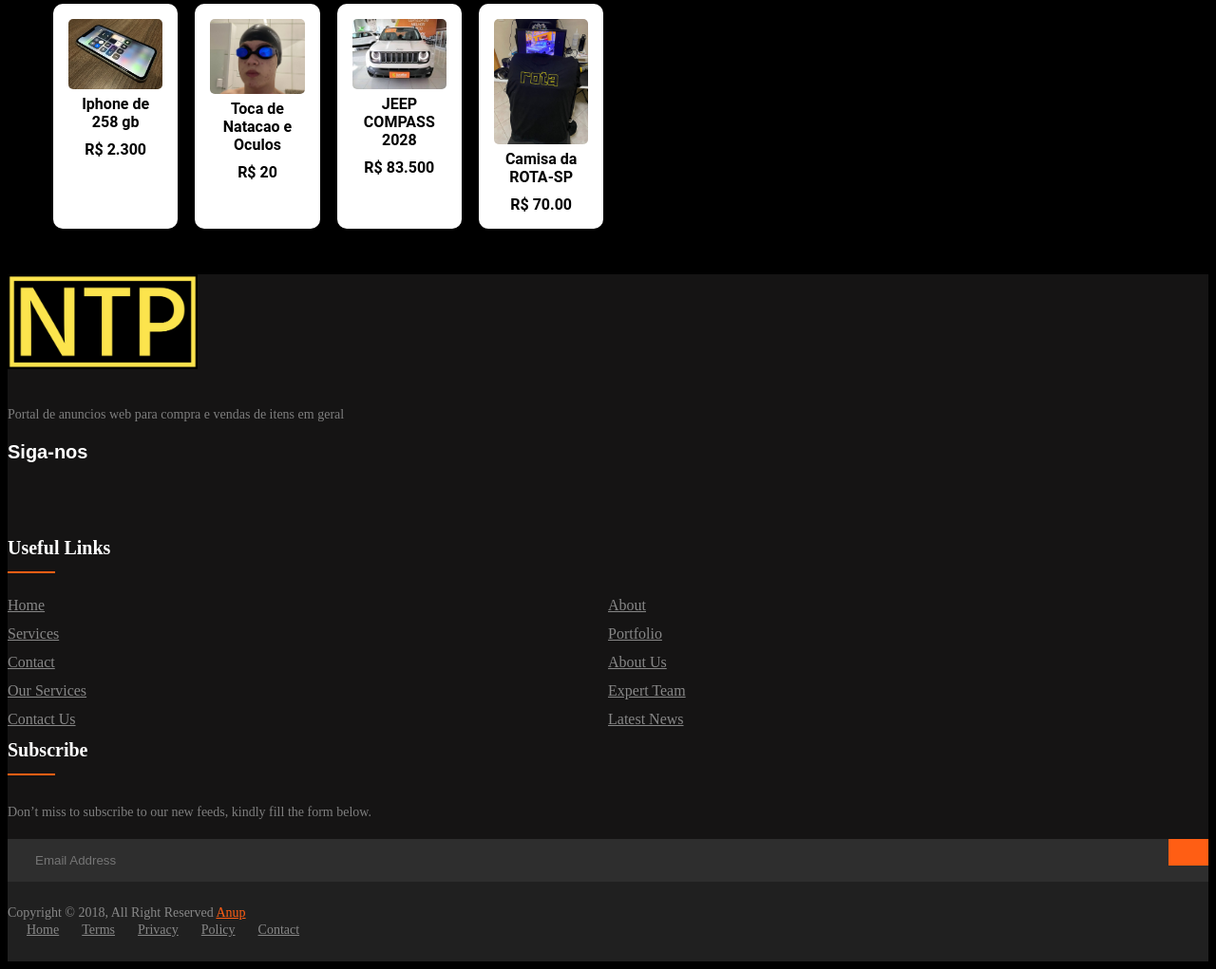
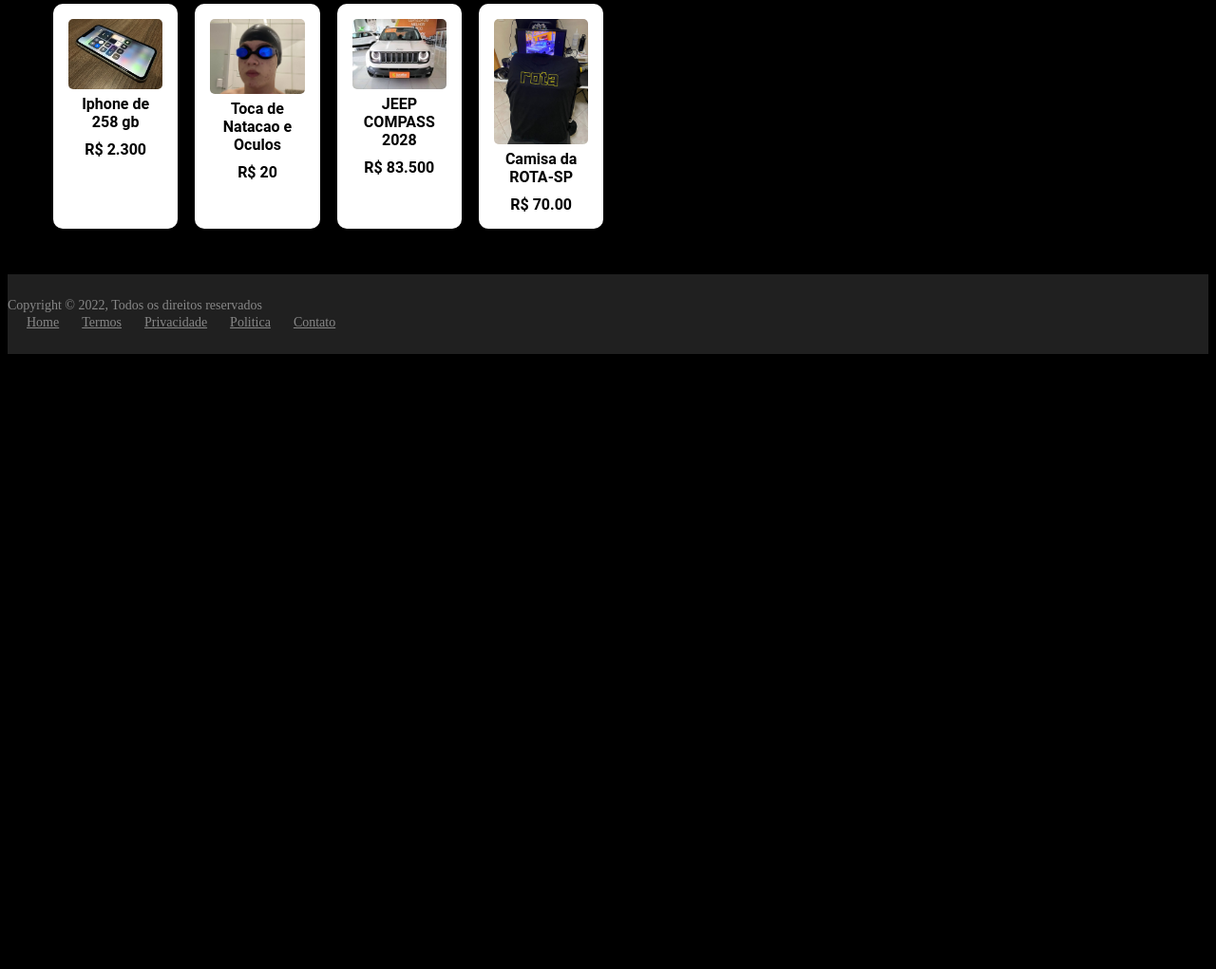
Before and after one commit to JoaoManierii/Projeto-Final-PPI, a PHP site: page / in a window 1280 px wide. Shown: the part 660-1681 px from the top of the page at 95% size. After the commit the page ends 1033 px from the top, so only its background shows below. Run offline with PHP 8.4, Linux system fonts and the light colour scheme; some libraries are stand-ins or nearby versions.

Commit message:
att footer

```diff
--- a/NTP/index.html
+++ b/NTP/index.html
@@ -85,83 +85,20 @@
     </section>
     <!--Footer-->
     <footer class="footer-section">
-        <div class="container">
-            <div class="footer-content pt-5 pb-5">
-                <div class="row">
-                    <div class="col-xl-4 col-lg-4 mb-50">
-                        <div class="footer-widget">
-                            <div class="footer-logo">
-                                <a href="index.html"><img src="images/logos/logo.png" class="img-fluid"
-                                        alt="logo"></a>
-                            </div>
-                            <div class="footer-text">
-                                <p>Portal de anuncios web para compra e vendas de itens em geral</p>
-                            </div>
-                            <div class="footer-social-icon">
-                                <span>Siga-nos</span>
-                                <a href="#"><i class="fab fa-facebook-f facebook-bg"></i></a>
-                                <a href="#"><i class="fab fa-twitter twitter-bg"></i></a>
-                                <a href="#"><i class="fab fa-google-plus-g google-bg"></i></a>
-                            </div>
-                        </div>
-                    </div>
-                    <div class="col-xl-4 col-lg-4 col-md-6 mb-30">
-                        <div class="footer-widget">
-                            <div class="footer-widget-heading">
-                                <h3>Useful Links</h3>
-                            </div>
-                            <ul>
-                                <li><a href="#">Home</a></li>
-                                <li><a href="#">about</a></li>
-                                <li><a href="#">services</a></li>
-                                <li><a href="#">portfolio</a></li>
-                                <li><a href="#">Contact</a></li>
-                                <li><a href="#">About us</a></li>
-                                <li><a href="#">Our Services</a></li>
-                                <li><a href="#">Expert Team</a></li>
-                                <li><a href="#">Contact us</a></li>
-                                <li><a href="#">Latest News</a></li>
-                            </ul>
-                        </div>
-                    </div>
-                    <div class="col-xl-4 col-lg-4 col-md-6 mb-50">
-                        <div class="footer-widget">
-                            <div class="footer-widget-heading">
-                                <h3>Subscribe</h3>
-                            </div>
-                            <div class="footer-text mb-25">
-                                <p>Don’t miss to subscribe to our new feeds, kindly fill the form below.</p>
-                            </div>
-                            <div class="subscribe-form">
-                                <form action="#">
-                                    <input type="text" placeholder="Email Address">
-                                    <button><i class="fab fa-telegram-plane"></i></button>
-                                </form>
-                            </div>
-                        </div>
-                    </div>
-                </div>
-            </div>
-        </div>
         <div class="copyright-area">
             <div class="container">
                 <div class="row">
-                    <div class="col-xl-6 col-lg-6 text-center text-lg-left">
-                        <div class="copyright-text">
-                            <p>Copyright &copy; 2018, All Right Reserved <a
-                                    href="https://codepen.io/anupkumar92/">Anup</a></p>
-                        </div>
+                    <div class="copyright-text">
+                        <p>Copyright &copy; 2022, Todos os direitos reservados</p>
                     </div>
-                    <div class="col-xl-6 col-lg-6 d-none d-lg-block text-right">
-                        <div class="footer-menu">
-                            <ul>
-                                <li><a href="#">Home</a></li>
-                                <li><a href="#">Terms</a></li>
-                                <li><a href="#">Privacy</a></li>
-                                <li><a href="#">Policy</a></li>
-                                <li><a href="#">Contact</a></li>
-                            </ul>
-                        </div>
+                    <div class="footer-menu">
+                        <ul>
+                            <li><a href="#">Home</a></li>
+                            <li><a href="#">Termos</a></li>
+                            <li><a href="#">Privacidade</a></li>
+                            <li><a href="#">Politica</a></li>
+                            <li><a href="#">Contato</a></li>
+                        </ul>
                     </div>
                 </div>
             </div>
--- a/NTP/style.css
+++ b/NTP/style.css
@@ -233,160 +233,6 @@
     position: relative;
 }
 
-.footer-cta {
-    border-bottom: 1px solid #373636;
-}
-
-.single-cta i {
-    color: #ff5e14;
-    font-size: 30px;
-    float: left;
-    margin-top: 8px;
-}
-
-.cta-text {
-    padding-left: 15px;
-    display: inline-block;
-}
-
-.cta-text h4 {
-    color: #fff;
-    font-size: 20px;
-    font-weight: 600;
-    margin-bottom: 2px;
-}
-
-.cta-text span {
-    color: #757575;
-    font-size: 15px;
-}
-
-.footer-content {
-    position: relative;
-    z-index: 2;
-}
-
-.footer-pattern img {
-    position: absolute;
-    top: 0;
-    left: 0;
-    height: 330px;
-    background-size: cover;
-    background-position: 100% 100%;
-}
-
-.footer-logo {
-    margin-bottom: 30px;
-}
-
-.footer-logo img {
-    max-width: 200px;
-}
-
-.footer-text p {
-    margin-bottom: 14px;
-    font-size: 14px;
-    color: #7e7e7e;
-    line-height: 28px;
-}
-
-.footer-social-icon span {
-    color: #fff;
-    display: block;
-    font-size: 20px;
-    font-weight: 700;
-    font-family: 'Poppins', sans-serif;
-    margin-bottom: 20px;
-}
-
-.footer-social-icon a {
-    color: #fff;
-    font-size: 16px;
-    margin-right: 15px;
-}
-
-.footer-social-icon i {
-    height: 40px;
-    width: 40px;
-    text-align: center;
-    line-height: 38px;
-    border-radius: 50%;
-}
-
-.facebook-bg {
-    background: #3B5998;
-}
-
-.twitter-bg {
-    background: #55ACEE;
-}
-
-.google-bg {
-    background: #DD4B39;
-}
-
-.footer-widget-heading h3 {
-    color: #fff;
-    font-size: 20px;
-    font-weight: 600;
-    margin-bottom: 40px;
-    position: relative;
-}
-
-.footer-widget-heading h3::before {
-    content: "";
-    position: absolute;
-    left: 0;
-    bottom: -15px;
-    height: 2px;
-    width: 50px;
-    background: #ff5e14;
-}
-
-.footer-widget ul li {
-    display: inline-block;
-    float: left;
-    width: 50%;
-    margin-bottom: 12px;
-}
-
-.footer-widget ul li a:hover {
-    color: #ff5e14;
-}
-
-.footer-widget ul li a {
-    color: #878787;
-    text-transform: capitalize;
-}
-
-.subscribe-form {
-    position: relative;
-    overflow: hidden;
-}
-
-.subscribe-form input {
-    width: 100%;
-    padding: 14px 28px;
-    background: #2E2E2E;
-    border: 1px solid #2E2E2E;
-    color: #fff;
-}
-
-.subscribe-form button {
-    position: absolute;
-    right: 0;
-    background: #ff5e14;
-    padding: 13px 20px;
-    border: 1px solid #ff5e14;
-    top: 0;
-}
-
-.subscribe-form button i {
-    color: #fff;
-    font-size: 22px;
-    transform: rotate(-6deg);
-}
-
 .copyright-area {
     background: #202020;
     padding: 25px 0;
```
